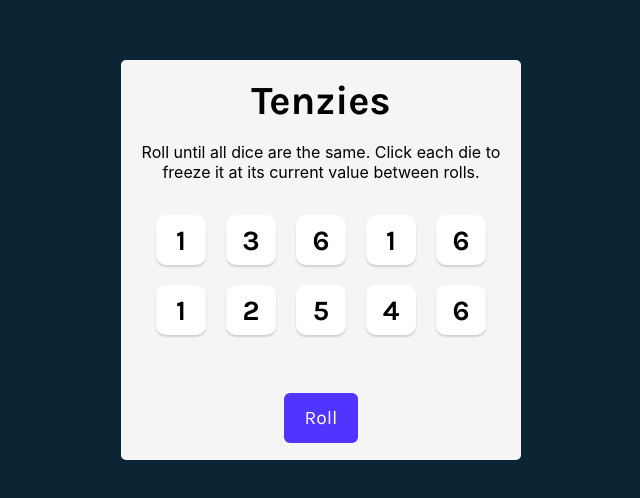
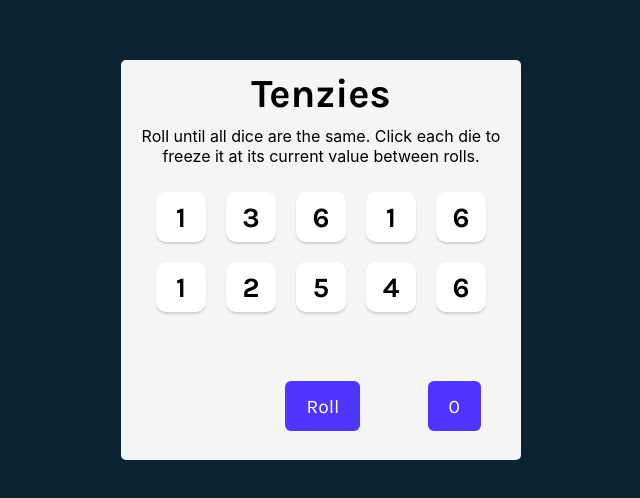
Before and after one commit to Holl4444/Tenzies, a React (Vite) app in the folder Tenzies/: page / in a window 1280 px wide. Shown: the part 140-638 px from the top of the page, without its empty margins (319-959 px from the left). Built offline with nearby package versions, Linux system fonts and the light colour scheme.

Commit message:
Add roll counter

```diff
--- a/Tenzies/src/App.jsx
+++ b/Tenzies/src/App.jsx
@@ -1,10 +1,12 @@
 import { useState, useEffect, useRef } from 'react';
 import Die from './Die/Die.jsx';
+import Counter from './Counter/Counter.jsx';
 import { nanoid } from 'nanoid';
 import Confetti from 'react-confetti';
 
 export default function App() {
   const [dice, setDice] = useState(() => generateAllNewDice());
+  const [count, setCount] = useState(0);
 
   const gameWon =
     dice.every((die) => die.isHeld) &&
@@ -30,6 +32,7 @@ export default function App() {
 
   function rollDice() {
     if (!gameWon) {
+      setCount(count + 1);
       setDice((oldDice) =>
         oldDice.map((die) =>
           die.isHeld
@@ -38,6 +41,7 @@ export default function App() {
         )
       );
     } else {
+      setCount(0);
       setDice(generateAllNewDice());
     }
   }
@@ -75,9 +79,16 @@ export default function App() {
         at its current value between rolls.
       </p>
       <div className="dice-container">{diceElements}</div>
-      <button ref={rollBtn} className="roll-dice" onClick={rollDice}>
-        {gameWon ? 'New Game' : 'Roll'}
-      </button>
+      <div className="actions-div">
+        <button
+          ref={rollBtn}
+          className="roll-dice"
+          onClick={rollDice}
+        >
+          {gameWon ? 'New Game:' : 'Roll'}
+        </button>
+        <Counter state={count} />
+      </div>
     </main>
   );
 }
--- /dev/null
+++ b/Tenzies/src/Counter/Counter.jsx
@@ -0,0 +1,3 @@
+export default function Counter(props) {
+  return <p id="counter">{props.state}</p>;
+}
--- a/Tenzies/src/index.css
+++ b/Tenzies/src/index.css
@@ -50,7 +50,8 @@ main {
   margin-bottom: 40px;
 }
 
-button {
+button,
+#counter {
   font-family: Karla, sans-serif;
   cursor: pointer;
 }
@@ -66,7 +67,15 @@ button {
   font-weight: bold;
 }
 
-button.roll-dice {
+.actions-div {
+  width: 80%;
+  display: flex;
+  justify-content: flex-end;
+  align-items: center;
+}
+
+button.roll-dice,
+#counter {
   height: 50px;
   white-space: nowrap;
   width: auto;
@@ -76,6 +85,13 @@ button.roll-dice {
   background-color: #5035ff;
   color: white;
   font-size: 1.2rem;
+}
+
+#counter {
+  margin-left: 21%;
+  display: flex;
+  align-items: center;
+  justify-content: center;
 }
 
 .sr-only {
```
